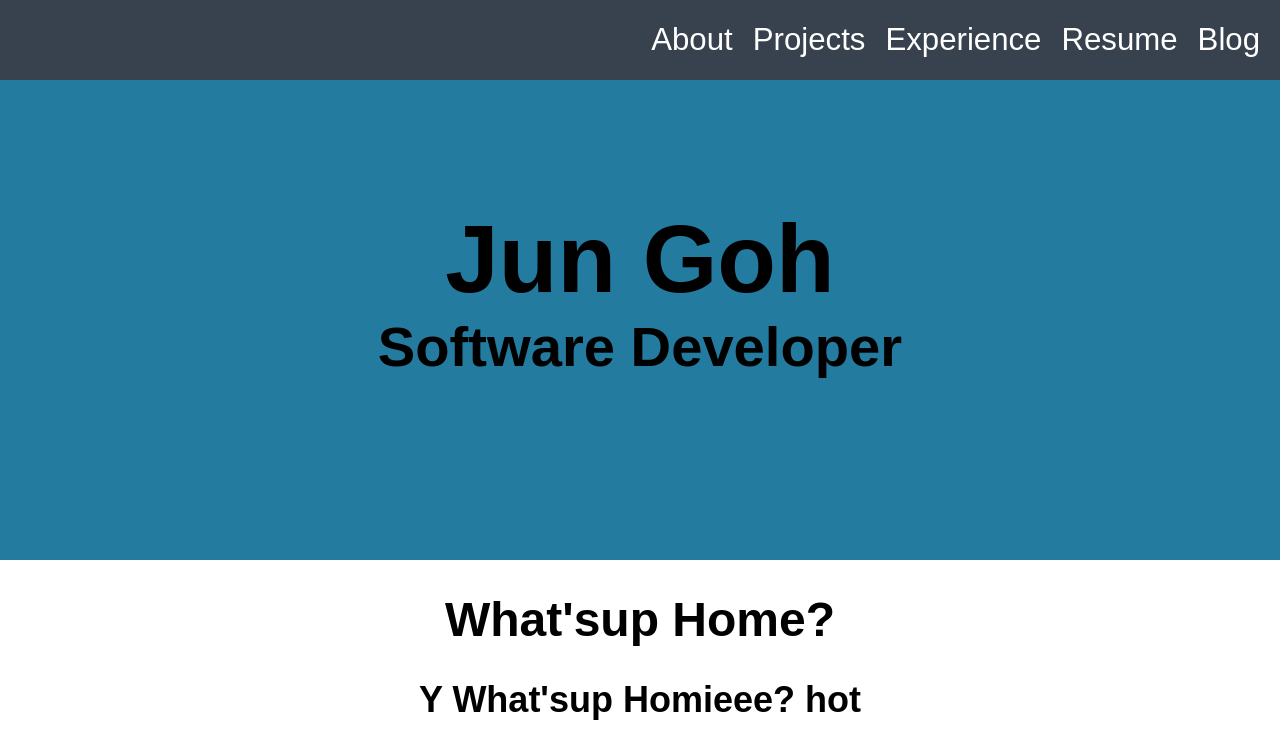
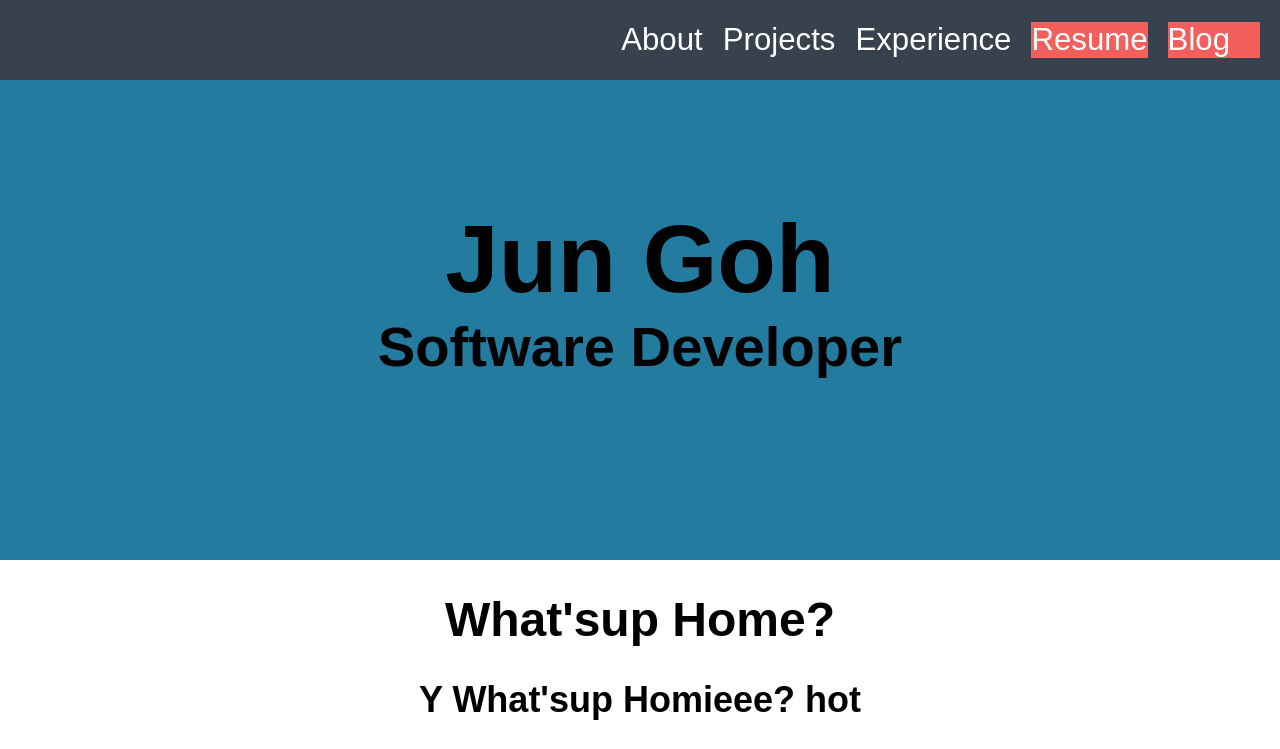
Before and after one commit to Jun711/react-portfolio, a React app: page / in a window 1280 px wide. Shown: the top 749 px of the page. Built offline with nearby package versions, Linux system fonts and the light colour scheme.

Commit message:
button animation

```diff
--- a/src/components/NavigationBar/NavigationBar.style.js
+++ b/src/components/NavigationBar/NavigationBar.style.js
@@ -19,13 +19,21 @@ export const NavigationContainer = styled(Flex)`
 
 export const NavItem = styled(Link)`
   margin-right: 20px;
+
   font-size: 1.3em;
   cursor: pointer;
   color: ${white};
+
   position: relative;
+  line-height: 1.3em;
   text-decoration: none;
+
   &:hover {
     color: ${blue};
+    &:before {
+      left: 1px;
+      opacity: 1;
+    }
     &:after {
       content: ' ';
       position: absolute;
@@ -42,13 +50,31 @@ export const NavItem = styled(Link)`
 
 export const NavItemA = styled.a`
   margin-right: 20px;
+  &:last-of-type {
+    padding-right: 30px;
+  }
   font-size: 1.3em;
+  background-color: ${red};
   cursor: pointer;
   color: ${white};
   position: relative;
   text-decoration: none;
+  &:last-of-type:before {
+    font-family: FontAwesome;
+    content:'\\f09e';
+    position: absolute;
+    opacity: 0;
+    top: 5px;
+    vertical-align: middle;
+    right: -30px;
+    transition: all 200ms ease;
+  }
   &:hover {
     color: ${blue};
+    &:last-of-type:before {
+      right: 1px;
+      opacity: 1;
+    }
     &:after {
       content: ' ';
       position: absolute;
```
